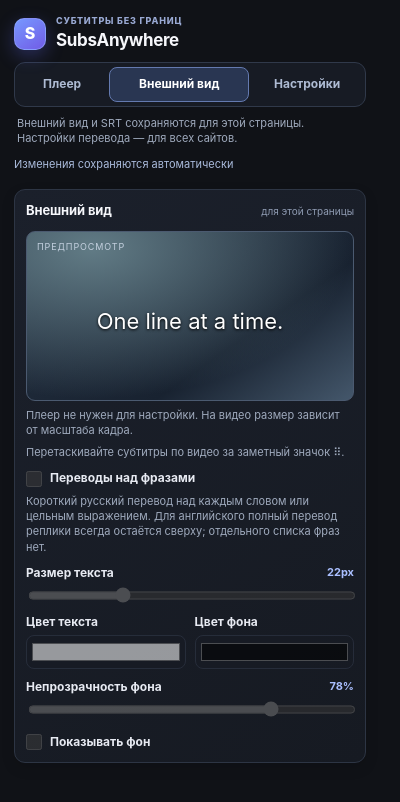
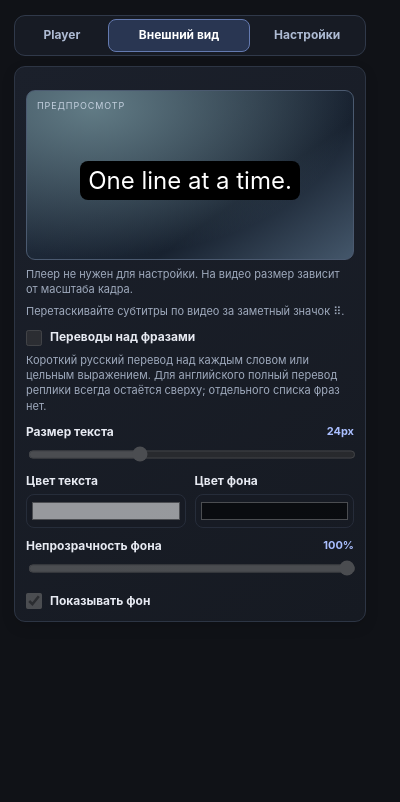
Before and after one commit to niiikkid/SubsAnywhere, a browser extension: page popup.html in a window 400 px wide. Both pictures are taken after a click on the tab "Внешний вид". Drawn offline with Linux system fonts and the light colour scheme.

Commit message:
ui: compact extension header and update caption defaults

```diff
--- a/content-runtime.js
+++ b/content-runtime.js
@@ -282,12 +282,12 @@
       secondTrackCacheSource: typeof value.secondTrackCacheSource === 'string' ? value.secondTrackCacheSource : '',
       secondLeft: bounded(value.secondLeft, 4, 96, 50),
       secondBottom: bounded(value.secondBottom, 0, 95, 5),
-      fontSize: bounded(value.fontSize, 12, 48, 22),
+      fontSize: bounded(value.fontSize, 12, 48, 24),
       inlineTranslations: value.inlineTranslations === true,
       subtitleColor: /^#[0-9a-f]{6}$/i.test(String(value.subtitleColor)) ? String(value.subtitleColor).toLowerCase() : '#ffffff',
-      subtitleBackground: Boolean(value.subtitleBackground),
+      subtitleBackground: value.subtitleBackground === undefined ? true : Boolean(value.subtitleBackground),
       subtitleBackgroundColor: /^#[0-9a-f]{6}$/i.test(String(value.subtitleBackgroundColor)) ? String(value.subtitleBackgroundColor).toLowerCase() : '#000000',
-      subtitleBackgroundOpacity: bounded(value.subtitleBackgroundOpacity, 10, 100, 78),
+      subtitleBackgroundOpacity: bounded(value.subtitleBackgroundOpacity, 10, 100, 100),
       selectedPlayerKey: typeof value.selectedPlayerKey === 'string' ? value.selectedPlayerKey : '',
     };
   }
--- a/popup.css
+++ b/popup.css
@@ -6,15 +6,15 @@ html.embedded body { overflow: hidden; }
 html.embedded main { height: 100%; overflow: auto; scrollbar-color: #4f5c76 transparent; scrollbar-width: thin; }
 html.embedded .app-header { position: sticky; top: -14px; z-index: 5; margin-top: -14px; padding-top: 15px; padding-bottom: 10px; background: linear-gradient(#101217 78%, rgba(16, 18, 23, 0)); cursor: grab; }
 html.embedded .app-header.dragging { cursor: grabbing; user-select: none; }
-.panel-window-controls { display: none; align-items: center; gap: 4px; margin-left: auto; }
+.panel-window-controls { display: none; align-items: center; flex-shrink: 0; gap: 2px; margin-left: auto; }
 html.embedded .panel-window-controls { display: flex; }
-.panel-window-controls button { width: 32px; height: 32px; padding: 0; border-color: transparent; background: transparent; color: #d9e1f3; font-size: 21px; line-height: 1; }
+.panel-window-controls button { width: 28px; height: 32px; padding: 0; border-color: transparent; background: transparent; color: #d9e1f3; font-size: 21px; line-height: 1; }
 .panel-window-controls button:hover { border-color: #44516a; background: #202735; }
-.section-tabs { display: grid; grid-template-columns: .8fr 1.3fr 1fr; gap: 4px; padding: 4px; border: 1px solid #30394a; border-radius: 11px; background: #171b24; }
-.section-tabs button { padding: 8px 4px; border-color: transparent; background: transparent; color: #aebbd3; font-size: 12px; }
+.section-tabs { display: grid; flex: 1; min-width: 0; grid-template-columns: .8fr 1.3fr 1fr; gap: 2px; padding: 3px; border: 1px solid #30394a; border-radius: 11px; background: #171b24; }
+.section-tabs button { min-width: 0; padding: 7px 3px; border-color: transparent; background: transparent; color: #aebbd3; font-size: 12px; white-space: nowrap; }
 .section-tabs button[aria-selected="true"] { border-color: #647ab0; background: #293652; color: #fff; }
-.scope-note { padding: 2px 3px; }
 .save-feedback { min-height: 22px; margin: 8px 0; color: #aabbdc; font-size: 11px; }
+.save-feedback:has(#saveStatus:empty):not(:has(button:not([hidden]))) { display: none; }
 .save-feedback p { margin: 0; }
 .save-feedback button { margin-top: 6px; font-size: 11px; }
 .save-feedback .error { color: #ffb2bb; }
@@ -22,10 +22,7 @@ html.embedded .panel-window-controls { display: flex; }
 .preview-label { position: absolute; top: 9px; left: 10px; color: #c4d0df; font-size: 9px; letter-spacing: .1em; }
 #subtitlePreview { width: max-content; max-width: 100%; box-sizing: border-box; padding: 4px 8px; border-radius: 8px; line-height: 1.3; text-align: center; text-wrap: balance; overflow-wrap: anywhere; text-shadow: 0 1px 3px #000; }
 main { padding: 14px; }
-.app-header { display: flex; align-items: center; gap: 10px; margin: 1px 0 10px; }
-.app-mark { display: grid; width: 30px; height: 30px; place-items: center; border: 1px solid rgba(151, 178, 255, .52); border-radius: 10px; background: linear-gradient(145deg, #7798ff, #715ce6); color: #fff; font-size: 16px; font-weight: 800; box-shadow: 0 6px 18px rgba(92, 104, 232, .32); }
-.eyebrow { margin: 0 0 1px; color: #99a9d3; font-size: 9px; font-weight: 800; letter-spacing: .09em; }
-h1 { margin: 0; font-size: 17px; letter-spacing: -.02em; }
+.app-header { display: flex; align-items: center; gap: 6px; margin: 1px 0 10px; }
 .status { min-height: 18px; margin: 0 0 10px; padding: 7px 9px; border: 1px solid #2c3341; border-radius: 8px; background: #171b24; color: #b8c1d4; font-size: 12px; }
 .status.error { border-color: rgba(255, 117, 132, .42); background: #2a171d; color: #ffb2bb; }
 label { display: block; margin: 10px 0 0; color: #e7eaf2; font-size: 12px; font-weight: 650; }
--- a/popup.html
+++ b/popup.html
@@ -9,24 +9,18 @@
 <body>
   <main>
     <header class="app-header">
-      <div class="app-mark" aria-hidden="true">S</div>
-      <div>
-        <p class="eyebrow">СУБТИТРЫ БЕЗ ГРАНИЦ</p>
-        <h1>SubsAnywhere</h1>
-      </div>
+      <nav class="section-tabs" role="tablist" aria-label="Разделы расширения">
+        <button id="playerTab" type="button" role="tab" aria-controls="playerPanel" aria-selected="true">Player</button>
+        <button id="appearanceTab" type="button" role="tab" aria-controls="appearancePanel" aria-selected="false" tabindex="-1">Внешний вид</button>
+        <button id="settingsTab" type="button" role="tab" aria-controls="settingsPanel" aria-selected="false" tabindex="-1">Настройки</button>
+      </nav>
       <div class="panel-window-controls" hidden>
         <button id="panelDock" type="button" title="Встроить справа" aria-label="Встроить справа">↙</button>
         <button id="panelClose" type="button" title="Закрыть" aria-label="Закрыть">×</button>
       </div>
     </header>
-    <nav class="section-tabs" role="tablist" aria-label="Разделы расширения">
-      <button id="playerTab" type="button" role="tab" aria-controls="playerPanel" aria-selected="true">Плеер</button>
-      <button id="appearanceTab" type="button" role="tab" aria-controls="appearancePanel" aria-selected="false" tabindex="-1">Внешний вид</button>
-      <button id="settingsTab" type="button" role="tab" aria-controls="settingsPanel" aria-selected="false" tabindex="-1">Настройки</button>
-    </nav>
-    <p id="pageScope" class="hint scope-note">Внешний вид и SRT сохраняются для этой страницы. Настройки перевода — для всех сайтов.</p>
     <div class="save-feedback">
-      <p id="saveStatus" role="status" aria-live="polite">Изменения сохраняются автоматически</p>
+      <p id="saveStatus" role="status" aria-live="polite"></p>
       <button id="retrySave" type="button" hidden>Повторить сохранение</button>
       <button id="retrySettings" type="button" hidden>Загрузить настройки снова</button>
     </div>
@@ -79,10 +73,6 @@
 
     </section>
       <section id="appearancePanel" role="tabpanel" aria-labelledby="appearanceTab" class="control-card appearance-card" hidden>
-        <div class="section-heading">
-          <h2>Внешний вид</h2>
-          <span>для этой страницы</span>
-        </div>
         <div class="preview-scene" aria-label="Пример внешнего вида субтитров">
           <span class="preview-label">ПРЕДПРОСМОТР</span>
           <span id="subtitlePreview">One line at a time.</span>
@@ -95,7 +85,7 @@
         </label>
         <p class="hint">Короткий русский перевод над каждым словом или цельным выражением. Для английского полный перевод реплики всегда остаётся сверху; отдельного списка фраз нет.</p>
         <label>Размер текста <output id="fontSizeValue"></output>
-          <input id="fontSize" type="range" min="12" max="48" value="22">
+          <input id="fontSize" type="range" min="12" max="48" value="24">
         </label>
         <div class="two-columns">
           <label>Цвет текста
@@ -106,10 +96,10 @@
           </label>
         </div>
         <label>Непрозрачность фона <output id="subtitleBackgroundOpacityValue"></output>
-          <input id="subtitleBackgroundOpacity" type="range" min="10" max="100" value="78">
+          <input id="subtitleBackgroundOpacity" type="range" min="10" max="100" value="100">
         </label>
         <label class="toggle-control">
-          <input id="subtitleBackground" type="checkbox">
+          <input id="subtitleBackground" type="checkbox" checked>
           Показывать фон
         </label>
       </section>
--- a/popup.js
+++ b/popup.js
@@ -122,7 +122,7 @@ function drawSaveFeedback() {
     ? `Не удалось подтвердить сохранение: ${failed.error.message}`
     : hydrationError ? `Не удалось загрузить настройки: ${hydrationError.message}`
     : entries.some((entry) => entry.pending) ? 'Сохраняю изменения…'
-      : entries.length ? 'Сохранено на этом устройстве' : 'Изменения сохраняются автоматически';
+      : entries.length ? 'Сохранено на этом устройстве' : '';
 }
 
 function saveRequest(key, type, payload, apply = () => {}) {
--- a/state-core.js
+++ b/state-core.js
@@ -10,12 +10,12 @@ export const DEFAULT_STATE = Object.freeze({
     secondTrackCacheSource: '',
     secondLeft: 50,
     secondBottom: 5,
-    fontSize: 22,
+    fontSize: 24,
     inlineTranslations: false,
     subtitleColor: '#ffffff',
-    subtitleBackground: false,
+    subtitleBackground: true,
     subtitleBackgroundColor: '#000000',
-    subtitleBackgroundOpacity: 78,
+    subtitleBackgroundOpacity: 100,
     selectedPlayerKey: '',
     selectedPlayerFrameId: -1,
   }),
@@ -125,7 +125,7 @@ export function normalizeState(value = {}) {
       fontSize: bounded(settings.fontSize, 12, 48, DEFAULT_STATE.settings.fontSize),
       inlineTranslations: settings.inlineTranslations === true,
       subtitleColor: normalizeSubtitleColor(settings.subtitleColor),
-      subtitleBackground: Boolean(settings.subtitleBackground),
+      subtitleBackground: settings.subtitleBackground === undefined ? DEFAULT_STATE.settings.subtitleBackground : Boolean(settings.subtitleBackground),
       subtitleBackgroundColor: normalizeSubtitleColor(settings.subtitleBackgroundColor, DEFAULT_STATE.settings.subtitleBackgroundColor),
       subtitleBackgroundOpacity: bounded(settings.subtitleBackgroundOpacity, 10, 100, DEFAULT_STATE.settings.subtitleBackgroundOpacity),
       selectedPlayerKey: typeof settings.selectedPlayerKey === 'string' ? settings.selectedPlayerKey : DEFAULT_STATE.settings.selectedPlayerKey,
```
Also changed, not shown: tests/content-runtime.test.js (+9 -0 lines), tests/state-core.test.js (+8 -3 lines), tests/state-store.test.js (+1 -1 lines).
